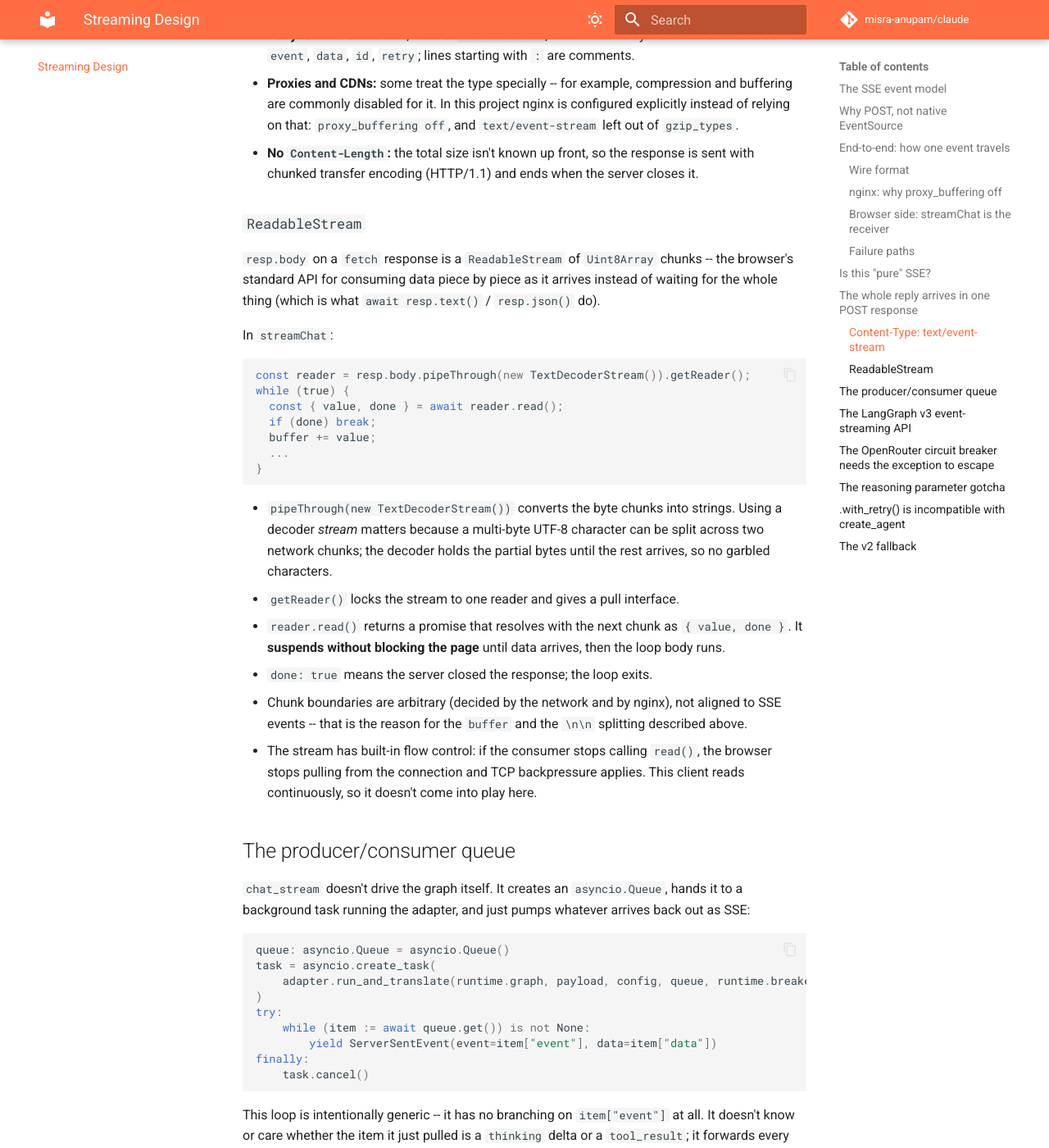
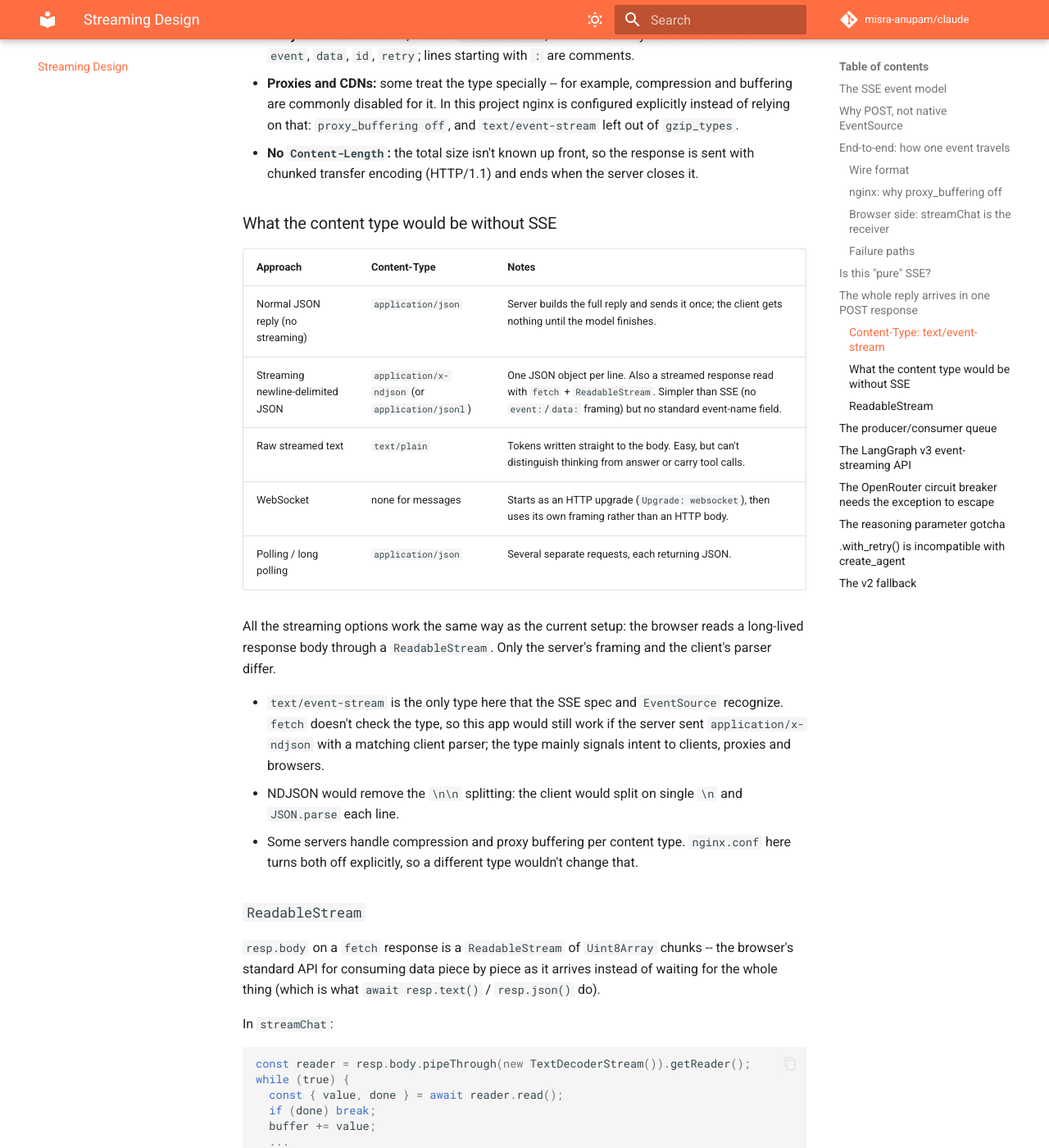
Before and after one commit to misra-anupam/claude, an MkDocs documentation site: the page built from docs/docs/streaming.md, in a window 1280 px wide and 1400 px high, scrolled down 5314 px. Shown: the whole window at 82% size. Built offline with MkDocs 1.6.1 and Material for MkDocs 9.7.7, drawn with Linux system fonts in a browser that asks for light colours; comment, search, counter and statistics services are not loaded.

Commit message:
Document alternative content types to text/event-stream
Co-Authored-By: Claude Sonnet 5.5 <noreply@anthropic.com>

```diff
--- a/docs/docs/streaming.md
+++ b/docs/docs/streaming.md
@@ -244,6 +244,31 @@ open-ended event stream rather than a finished document:
 - **No `Content-Length`:** the total size isn't known up front, so the
   response is sent with chunked transfer encoding (HTTP/1.1) and ends when
   the server closes it.
+
+### What the content type would be without SSE
+
+| Approach | Content-Type | Notes |
+|---|---|---|
+| Normal JSON reply (no streaming) | `application/json` | Server builds the full reply and sends it once; the client gets nothing until the model finishes. |
+| Streaming newline-delimited JSON | `application/x-ndjson` (or `application/jsonl`) | One JSON object per line. Also a streamed response read with `fetch` + `ReadableStream`. Simpler than SSE (no `event:`/`data:` framing) but no standard event-name field. |
+| Raw streamed text | `text/plain` | Tokens written straight to the body. Easy, but can't distinguish thinking from answer or carry tool calls. |
+| WebSocket | none for messages | Starts as an HTTP upgrade (`Upgrade: websocket`), then uses its own framing rather than an HTTP body. |
+| Polling / long polling | `application/json` | Several separate requests, each returning JSON. |
+
+All the streaming options work the same way as the current setup: the
+browser reads a long-lived response body through a `ReadableStream`. Only the
+server's framing and the client's parser differ.
+
+- `text/event-stream` is the only type here that the SSE spec and
+  `EventSource` recognize. `fetch` doesn't check the type, so this app
+  would still work if the server sent `application/x-ndjson` with a matching
+  client parser; the type mainly signals intent to clients, proxies and
+  browsers.
+- NDJSON would remove the `\n\n` splitting: the client would split on single
+  `\n` and `JSON.parse` each line.
+- Some servers handle compression and proxy buffering per content type.
+  `nginx.conf` here turns both off explicitly, so a different type wouldn't
+  change that.
 
 ### `ReadableStream`
 
```
